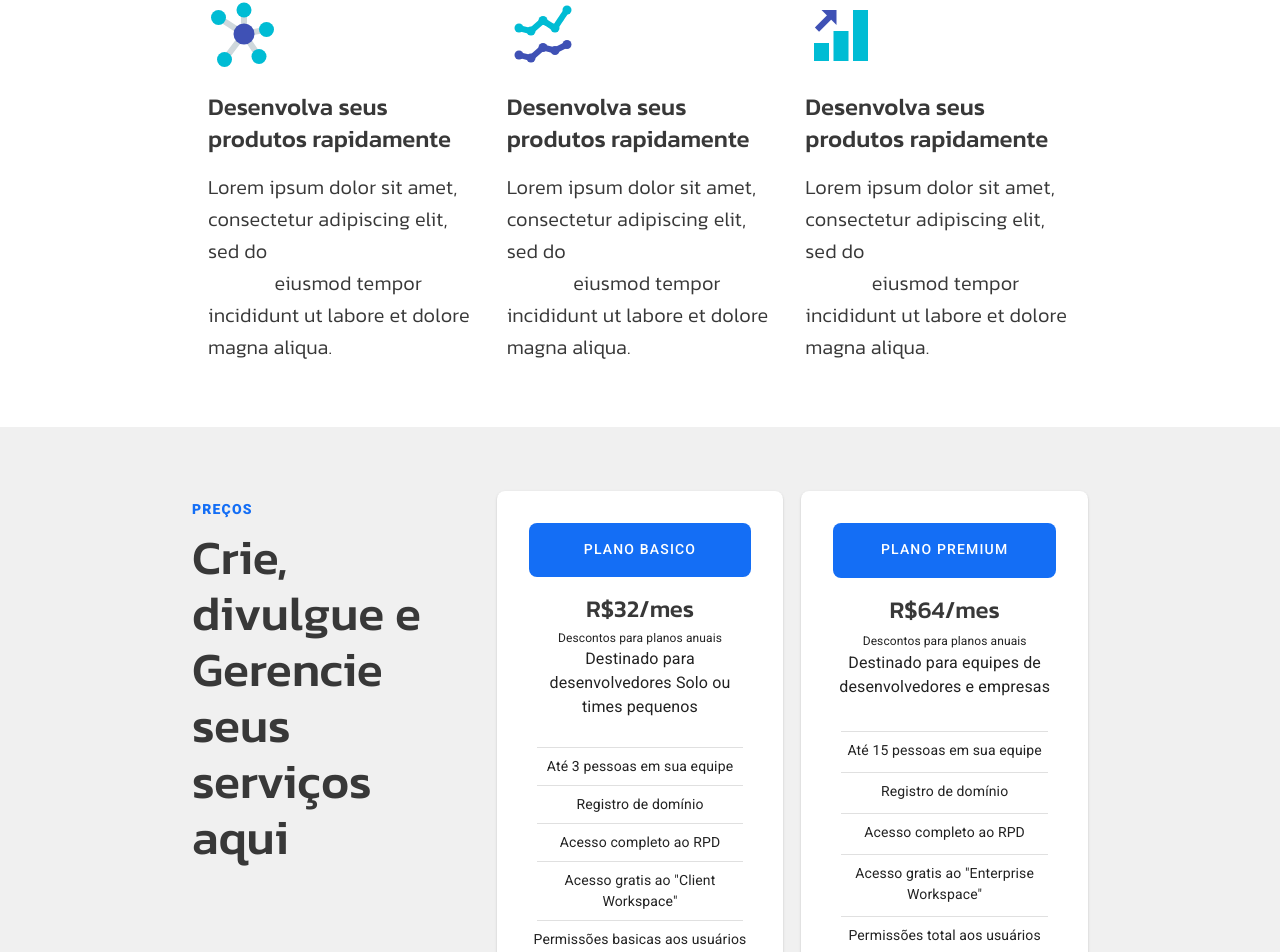
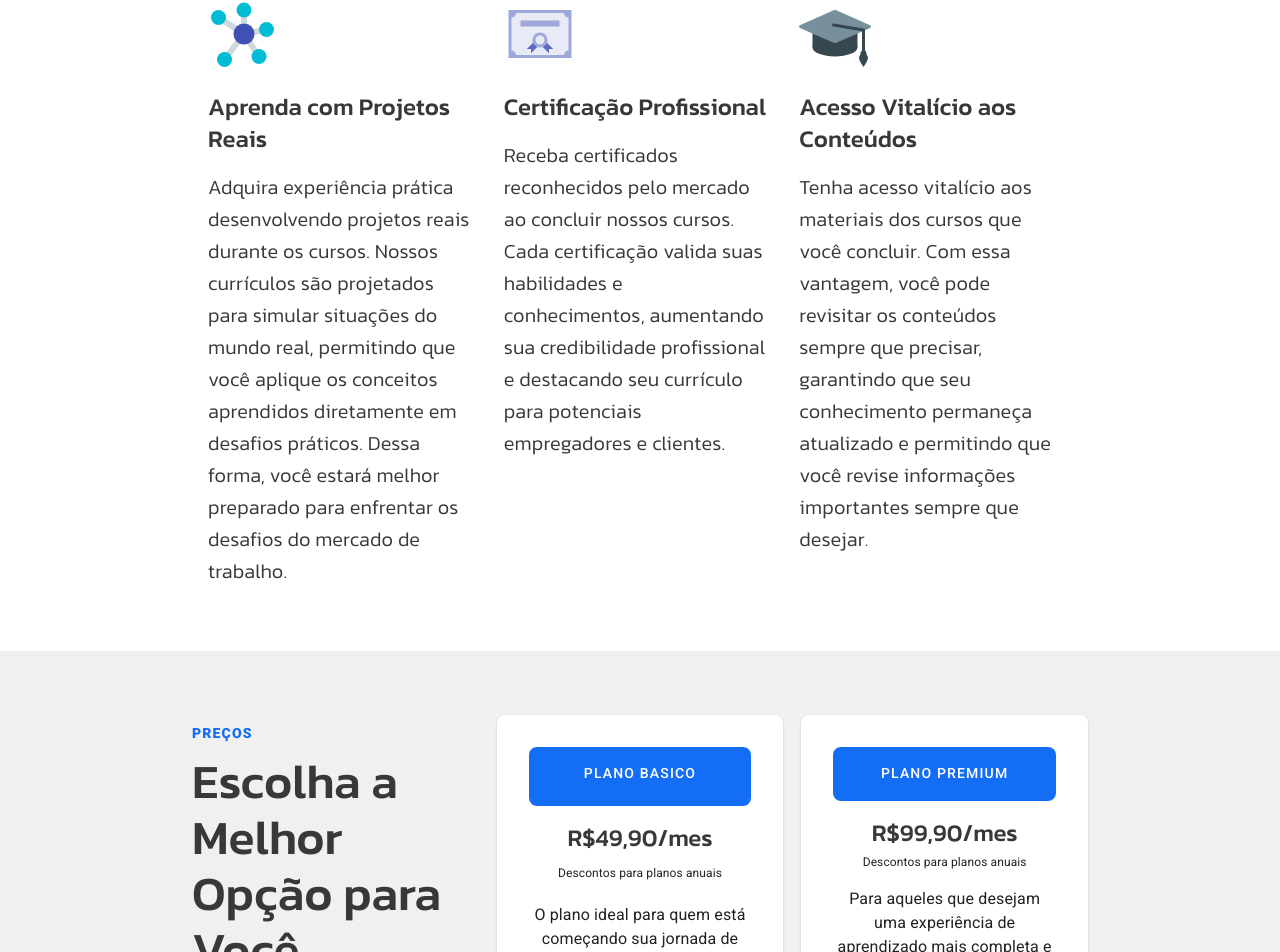
Before and after one commit to Felipe-alv-es/LandingPage, a React (Create React App) app: page / in a window 1280 px wide. Shown: the part 6131-7083 px from the top of the page. Built offline with nearby package versions, Linux system fonts and the light colour scheme.

Commit message:
Benefits page content

```diff
--- a/src/components/About/About.tsx
+++ b/src/components/About/About.tsx
@@ -15,8 +15,6 @@ const About = () => {
     const value = window.scrollY;
     setScrollValue(value);
   });
-
-  console.log(scrollValue);
 
   return (
     <Box sx={getContainerStyle}>
--- a/src/components/Benefits/Benefits.styles.tsx
+++ b/src/components/Benefits/Benefits.styles.tsx
@@ -30,7 +30,11 @@ export const StyledTextArea = React.forwardRef<HTMLDivElement, BenefitsProps>(
   ({ title, text, icon: Icon, ...props }, ref) => {
     return (
       <Box
-        sx={{ padding: "16px", "> svg": { height: "72px", width: "72px" } }}
+        sx={{
+          padding: "16px",
+          width: "33%",
+          "> svg": { height: "72px", width: "72px" },
+        }}
         {...props}
       >
         {Icon}
--- a/src/components/Benefits/Benefits.tsx
+++ b/src/components/Benefits/Benefits.tsx
@@ -1,6 +1,6 @@
 import React from "react";
 import { Typography, Box, Button } from "@mui/material";
-import { FcMindMap, FcLineChart, FcPositiveDynamic } from "react-icons/fc";
+import { FcMindMap, FcDiploma1, FcGraduationCap } from "react-icons/fc";
 import {
   StyledTextArea,
   getContainerStyle,
@@ -13,29 +13,26 @@ const Benefits = () => {
     <Box sx={getContainerStyle}>
       <Box>
         <Typography sx={getPageTitleStyle}>
-          {"Crie, divulgue e Gerencie \n seus serviços aqui "}
+          {"Descubra os Benefícios dos \nNossos Cursos Online"}
         </Typography>
         <Button variant="contained" sx={getButtonStyle}>
           Comece agora - É grátis
         </Button>
         <Box sx={{ display: "flex" }}>
           <StyledTextArea
-            title="Desenvolva seus produtos rapidamente"
-            text="Lorem ipsum dolor sit amet, consectetur adipiscing elit, sed do
-              eiusmod tempor incididunt ut labore et dolore magna aliqua."
+            title="Aprenda com Projetos Reais"
+            text="Adquira experiência prática desenvolvendo projetos reais durante os cursos. Nossos currículos são projetados para simular situações do mundo real, permitindo que você aplique os conceitos aprendidos diretamente em desafios práticos. Dessa forma, você estará melhor preparado para enfrentar os desafios do mercado de trabalho."
             icon={<FcMindMap />}
           />
           <StyledTextArea
-            title="Desenvolva seus produtos rapidamente"
-            text="Lorem ipsum dolor sit amet, consectetur adipiscing elit, sed do
-              eiusmod tempor incididunt ut labore et dolore magna aliqua."
-            icon={<FcLineChart />}
+            title="Certificação Profissional"
+            text="Receba certificados reconhecidos pelo mercado ao concluir nossos cursos. Cada certificação valida suas habilidades e conhecimentos, aumentando sua credibilidade profissional e destacando seu currículo para potenciais empregadores e clientes."
+            icon={<FcDiploma1 />}
           />
           <StyledTextArea
-            title="Desenvolva seus produtos rapidamente"
-            text="Lorem ipsum dolor sit amet, consectetur adipiscing elit, sed do
-              eiusmod tempor incididunt ut labore et dolore magna aliqua."
-            icon={<FcPositiveDynamic />}
+            title="Acesso Vitalício aos Conteúdos"
+            text="Tenha acesso vitalício aos materiais dos cursos que você concluir. Com essa vantagem, você pode revisitar os conteúdos sempre que precisar, garantindo que seu conhecimento permaneça atualizado e permitindo que você revise informações importantes sempre que desejar."
+            icon={<FcGraduationCap />}
           />
         </Box>
       </Box>
--- a/src/components/Plans/Plans.tsx
+++ b/src/components/Plans/Plans.tsx
@@ -18,53 +18,63 @@ const Plans = () => {
         <Box sx={{ width: "32%" }}>
           <Typography sx={getPageCategoryStyle}>Preços</Typography>
           <Typography sx={getPageTitleStyle}>
-            {"Crie, divulgue e Gerencie \nseus serviços \naqui "}
+            {"Escolha a Melhor Opção para Você"}
           </Typography>
         </Box>
         <Paper sx={getPaperStyle}>
           <Typography sx={getPlanNameStyle}>Plano Basico</Typography>
-          <Typography sx={getPlanPriceStyle}>{"R$32/mes"}</Typography>
-          <Typography sx={{ fontSize: "12px" }}>
+          <Typography sx={getPlanPriceStyle}>{"R$49,90/mes"}</Typography>
+          <Typography sx={{ fontSize: "12px", marginBottom: "16px" }}>
             Descontos para planos anuais
           </Typography>
           <Typography sx={getPlanDescripStyle}>
-            Destinado para desenvolvedores Solo ou times pequenos
+            O plano ideal para quem está começando sua jornada de aprendizado.
+            Obtenha acesso a conteúdos essenciais e desenvolva suas habilidades
+            fundamentais em design, programação e fotografia
           </Typography>
           <Divider />
-          <Typography>Até 3 pessoas em sua equipe</Typography>
+          <Typography>Acesso a todos os cursos básicos</Typography>
           <Divider />
-          <Typography>Registro de domínio</Typography>
+          <Typography>Certificados de conclusão</Typography>
           <Divider />
-          <Typography>Acesso completo ao RPD</Typography>
+          <Typography>Suporte via e-mail</Typography>
           <Divider />
-          <Typography>Acesso gratis ao "Client Workspace"</Typography>
+          <Typography>
+            Acesso vitalício aos materiais dos cursos concluídos
+          </Typography>
           <Divider />
-          <Typography>Permissões basicas aos usuários</Typography>
+          <Typography>Comunidade de alunos</Typography>
           <Button variant="contained" sx={getButtonStyle}>
-            Comece agora - É grátis
+            Comece agora
           </Button>
         </Paper>
         <Paper sx={getPaperStyle}>
           <Typography sx={getPlanNameStyle}>Plano Premium</Typography>
-          <Typography sx={getPlanPriceStyle}>{"R$64/mes"}</Typography>
-          <Typography sx={{ fontSize: "12px" }}>
+          <Typography sx={getPlanPriceStyle}>{"R$99,90/mes"}</Typography>
+          <Typography sx={{ fontSize: "12px", marginBottom: "16px" }}>
             Descontos para planos anuais
           </Typography>
           <Typography sx={getPlanDescripStyle}>
-            Destinado para equipes de desenvolvedores e empresas
+            Para aqueles que desejam uma experiência de aprendizado mais
+            completa e imersiva. Aprofunde seus conhecimentos com conteúdos
+            avançados e benefícios exclusivos.
           </Typography>
           <Divider />
-          <Typography>Até 15 pessoas em sua equipe</Typography>
+          <Typography>
+            Acesso a todos os cursos (básicos e avançados)
+          </Typography>
           <Divider />
-          <Typography>Registro de domínio</Typography>
+          <Typography>Mentoria personalizada com instrutores</Typography>
           <Divider />
-          <Typography>Acesso completo ao RPD</Typography>
+          <Typography>Suporte prioritário via e-mail e chat ao vivo</Typography>
           <Divider />
-          <Typography>Acesso gratis ao "Enterprise Workspace"</Typography>
+          <Typography>
+            Participação em webinars, workshops e sessões ao vivo
+          </Typography>
           <Divider />
-          <Typography>Permissões total aos usuários</Typography>
+          <Typography>Acesso a projetos práticos e estudos de caso</Typography>
           <Button variant="contained" sx={getButtonStyle}>
-            Comece agora - É grátis
+            Comece agora
           </Button>
         </Paper>
       </Box>
```
